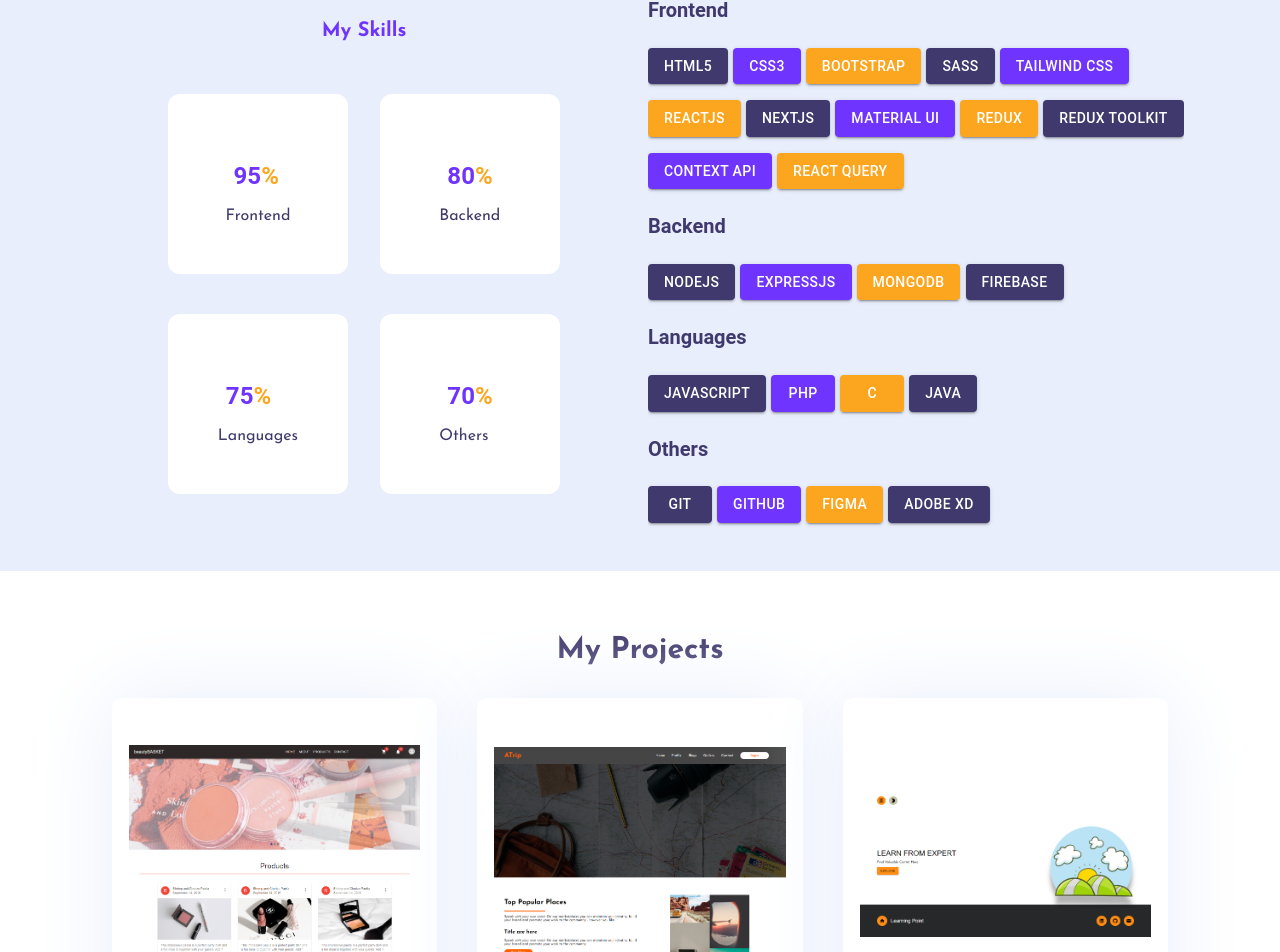
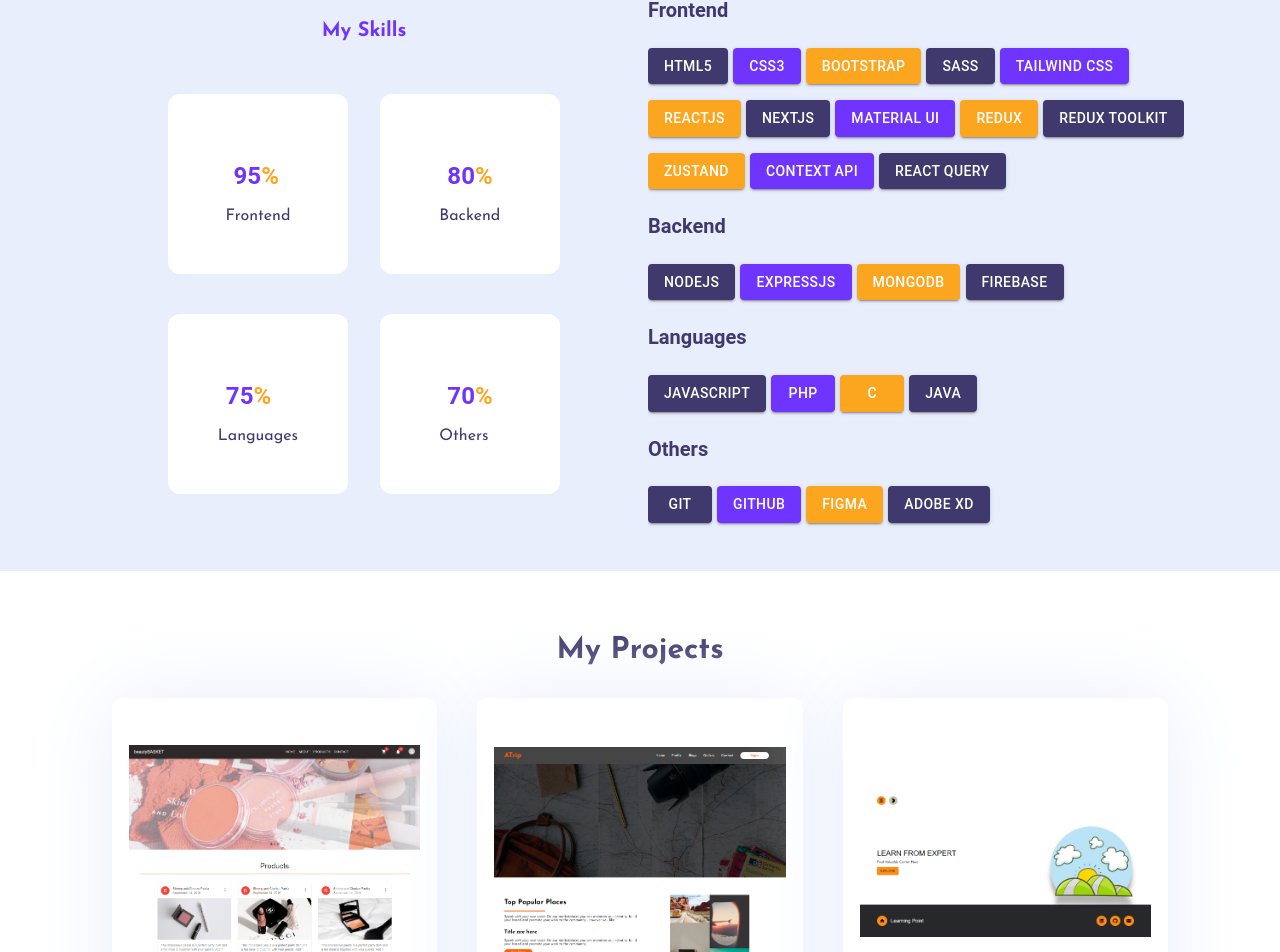
Before and after one commit to shahnajparven/portfolio-fe, a React (Vite) app: page / in a window 1280 px wide. Shown: the part 2146-3098 px from the top of the page. Built offline with nearby package versions, Linux system fonts and the light colour scheme.

Commit message:
add frontend item

```diff
--- a/src/pages/skills/Skill.jsx
+++ b/src/pages/skills/Skill.jsx
@@ -192,10 +192,14 @@ const Skill = () => {
             <Button variant="contained" sx={{ bgcolor: "#3f396d", my: 1 }}>
               Redux Toolkit
             </Button>{" "}
+                       <Button sx={{ bgcolor: "#fca61f", my: 1 }} variant="contained">
+              Zustand
+            </Button>{" "}
             <Button variant="contained" sx={{ bgcolor: "#6f34fe", my: 1 }}>
               Context API
             </Button>{" "}
-            <Button sx={{ bgcolor: "#fca61f", my: 1 }} variant="contained">
+
+               <Button variant="contained" sx={{ bgcolor: "#3f396d", my: 1 }}>
               React Query
             </Button>{" "}
           </Box>
```
